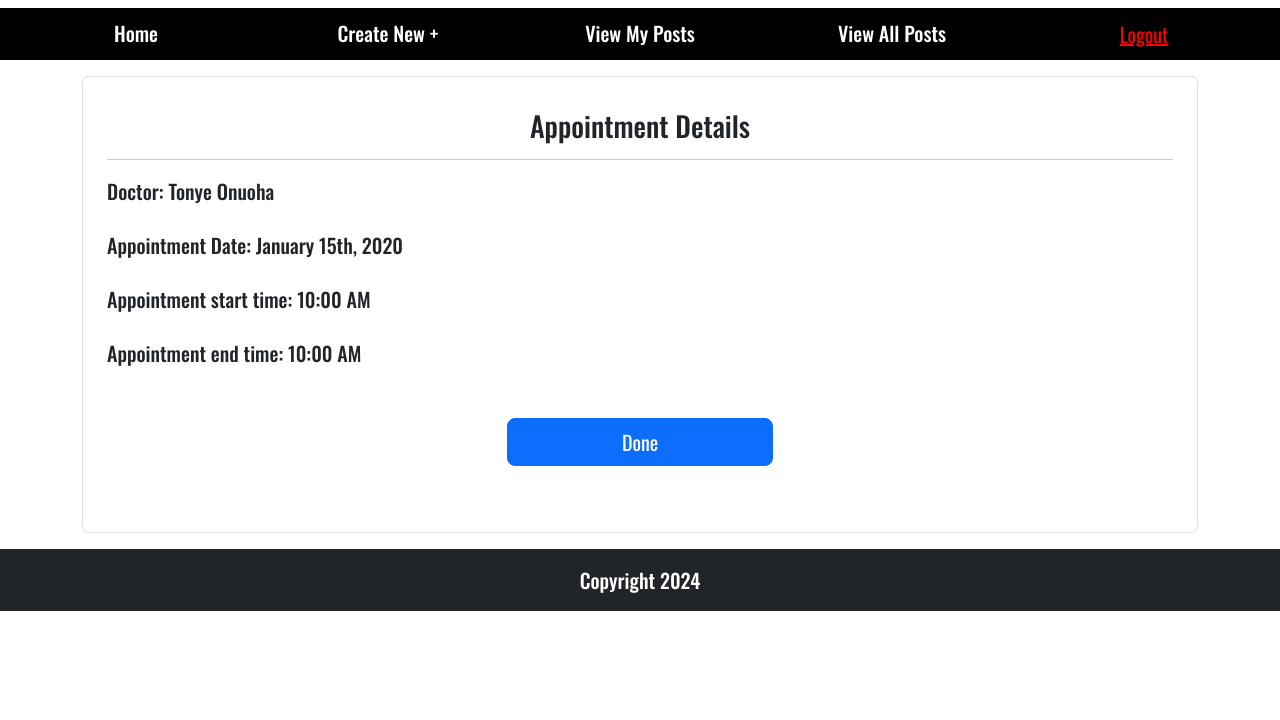
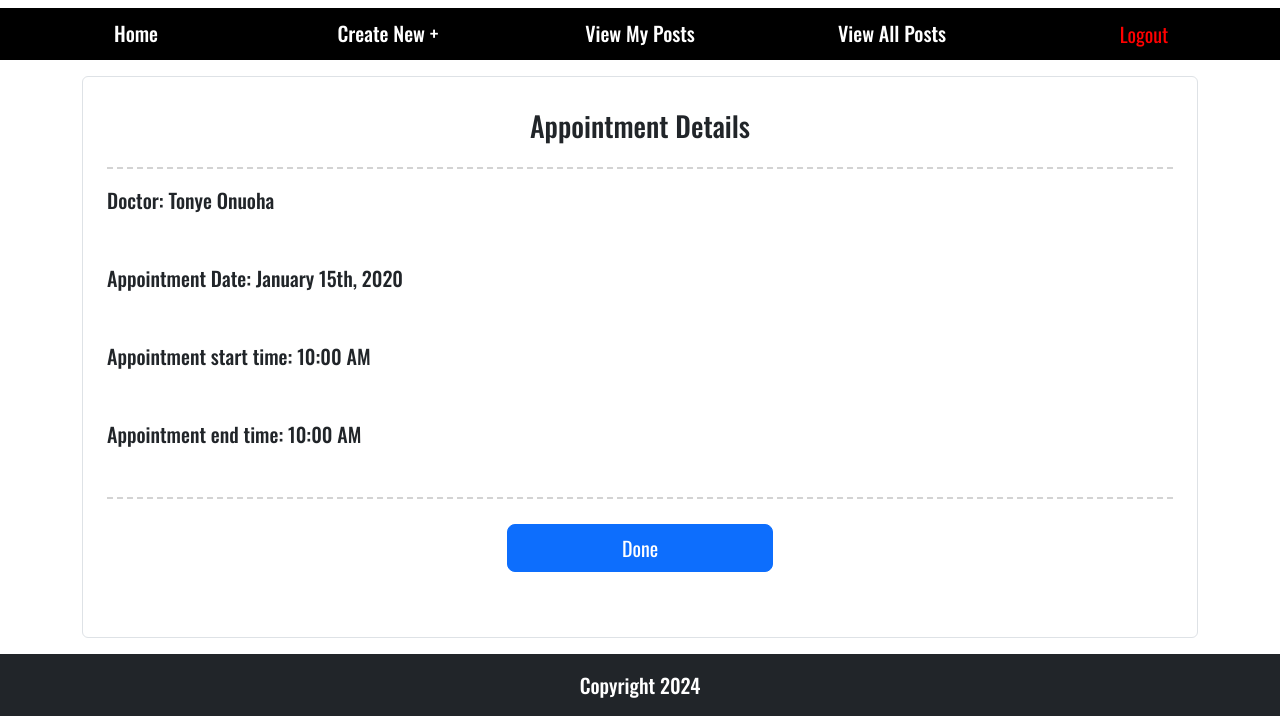
Before and after one commit to Tonye-Onuoha/Banao-Task-1, a Django app: page /appointments/appointment-confirm/1/ in a window 1280 px wide. Shown: the part 80-800 px from the top of the page. Run offline with Django 5.2, Linux system fonts and the light colour scheme; a user stored in the database is signed in; data comes from the database, SQL or seed files in the repository; tables that the repository leaves empty hold one stand-in row (values such as "Sample post").

Commit message:
updated appointment view and template styles

```diff
--- a/accounts/static/hospital.css
+++ b/accounts/static/hospital.css
@@ -59,6 +59,12 @@ body {
     text-decoration-color: #FFFFFF;
 }
 
+.navigation-bar-doctor button:hover {
+    text-decoration-line: underline;
+    text-decoration-style: solid;
+    text-decoration-color: #FF0000;
+}
+
 .navigation-bar-patient {
     display: grid;
     background-color: black;
@@ -76,6 +82,13 @@ body {
     text-decoration-line: underline;
     text-decoration-style: solid;
     text-decoration-color: #FFFFFF;
+}
+
+
+.navigation-bar-patient button:hover {
+    text-decoration-line: underline;
+    text-decoration-style: solid;
+    text-decoration-color: #FF0000;
 }
 
 .post-details-container {
--- a/accounts/templates/base.html
+++ b/accounts/templates/base.html
@@ -24,7 +24,7 @@
             <div><a href="{% url 'posts-categories' %}" class="text-reset">View All Posts</a></div>
             <form id="logout-form" class="p-0 m-0" method="post" action="{% url 'logout' %}" style="text-decoration: underline;">
                 {% csrf_token %}
-                <button type="submit" style="border: none;background: none;text-decoration-line: underline;color: red;">Logout</button>
+                <button type="submit" style="border: none;background: none; color: red;">Logout</button>
             </form>
         </div>
         {% elif user.is_authenticated %}
@@ -34,7 +34,7 @@
             <div><a class="text-reset" href="{% url 'doctors-list' %}">Doctors</a></div>
             <form id="logout-form" class="p-0 m-0" method="post" action="{% url 'logout' %}" style="text-decoration: underline;">
                 {% csrf_token %}
-                <button type="submit" style="border: none;background: none;text-decoration-line: underline;color: red;">Logout</button>
+                <button type="submit" style="border: none;background: none; color: red;">Logout</button>
             </form>
         </div>
         {% else %}
--- a/appointments/templates/confirmation.html
+++ b/appointments/templates/confirmation.html
@@ -3,13 +3,12 @@
 {% block content %}
 <div class="container">
     <div class="border rounded mt-3 mb-3 p-4">
-        <h3 class="text-center mt-2 mb-2">Appointment Details</h3>
-        <hr>
-        <p class="mt-3 mb-4">Doctor: {{ appointment.doctor.first_name }} {{ appointment.doctor.last_name }}</p>
-        <p class="mb-4">Appointment Date: {{ appointment.date | date:"F jS, Y"}}</p>
-        <p class="mb-4">Appointment start time: {{ appointment.start_time | time:"g:i A" }}</p>
-        <p class="mb-4">Appointment end time: {{ appointment.end_time | time:"g:i A"}}</p>
-        <div class="mt-3 mb-3" style="height: 100px; display: flex;justify-content: center;align-items: center;">
+        <h3 class="text-center mt-2 mb-2 pb-4" style="border-bottom: 2px dashed lightgrey;">Appointment Details</h3>
+        <p class="mt-3 mb-5">Doctor: {{ appointment.doctor.first_name }} {{ appointment.doctor.last_name }}</p>
+        <p class="mb-5">Appointment Date: {{ appointment.date | date:"F jS, Y"}}</p>
+        <p class="mb-5">Appointment start time: {{ appointment.start_time | time:"g:i A" }}</p>
+        <p class="mb-5">Appointment end time: {{ appointment.end_time | time:"g:i A"}}</p>
+        <div class="mt-3 mb-3" style="height: 100px; display: flex;justify-content: center;align-items: center;border-top: 2px dashed lightgrey;">
             <a href="{% url 'home' %}" class="btn btn-primary btn-lg w-25" role="button">Done</a>
         </div>
     </div>
--- a/appointments/views.py
+++ b/appointments/views.py
@@ -23,8 +23,10 @@ SCOPES = ["https://www.googleapis.com/auth/calendar"]
 def create_appointment(request, pk):
     """This view renders a form that patients use to book appointments with doctors."""
 
+    # Retrieve the doctor the patient wants to book an appointment with.
     doctor = get_object_or_404(CustomUser, id=pk)
 
+    # Handle the form based on the request method.
     if request.method == 'POST':
         form = CalendarModelForm(request.POST)
         if form.is_valid():
@@ -41,7 +43,6 @@ def create_appointment(request, pk):
             appointment.save()
 
             # Google Calendar API code here:
-
             creds = None
             # The file token.json stores the user's access and refresh tokens, and is
             # created automatically when the authorization flow completes for the first
@@ -66,9 +67,9 @@ def create_appointment(request, pk):
 
                 # Create calendar event.
                 summary = appointment.specialty
-                date = date.strftime('%Y-%m-%d')
                 start_datetime = full_date.isoformat() + "+01:00"
                 end_datetime = full_endtime.isoformat() + "+01:00"
+                email_address = f'{doctor.email}'
 
                 event = {
                     "summary":summary,
@@ -80,7 +81,7 @@ def create_appointment(request, pk):
                 print(f"An error occurred: {error}")
 
 
-            event = service.events().insert(calendarId='primary', body=event).execute()
+            event = service.events().insert(calendarId=email_address, body=event).execute()
             print(f'Event created : {event.get("htmlLink")}')
 
             # Redirect to confirmation page after creating calendar event.
--- a/blog/templates/doctors.html
+++ b/blog/templates/doctors.html
@@ -18,6 +18,7 @@
                     </div>
                 </div>
             </li>
+            <hr>
         {% endfor %}
         </ol>
     </div>
```
